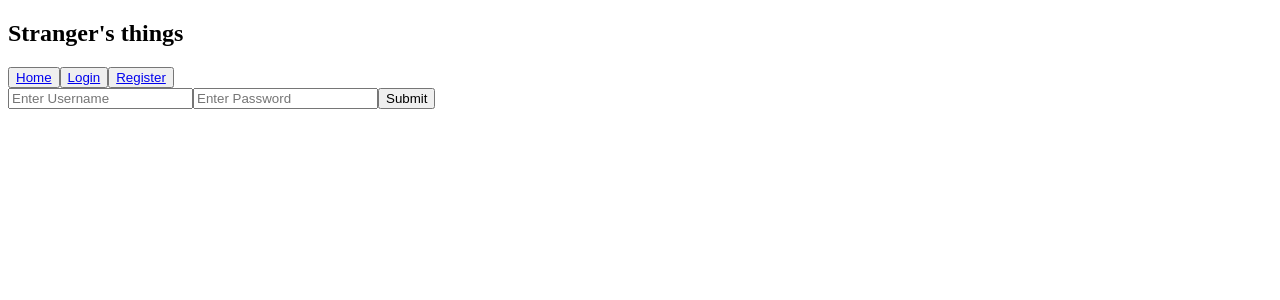
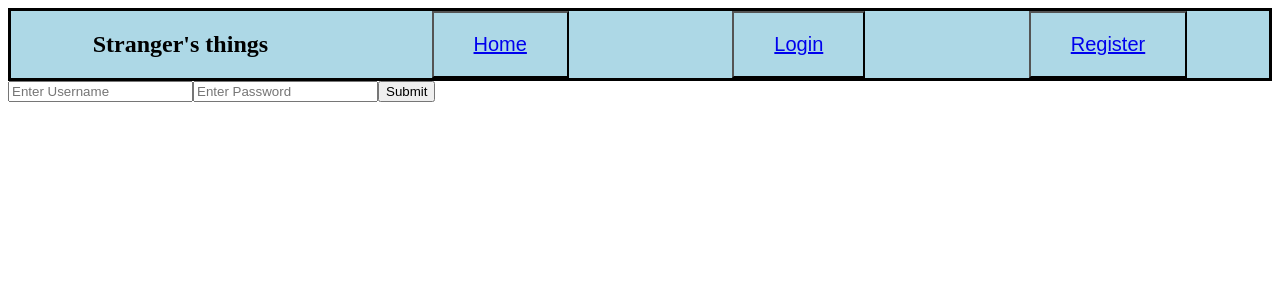
Before and after one commit to JacobCunico/my-strangers-things, a React (Create React App) app: page /login in a window 1280 px wide. Shown: the top 300 px of the page. Built offline with nearby package versions, Linux system fonts and the light colour scheme; no server answers.

Commit message:
everything works except for delete post

```diff
--- a/public/index.html
+++ b/public/index.html
@@ -5,6 +5,7 @@
     <meta http-equiv="X-UA-Compatible" content="IE=edge">
     <meta name="viewport" content="width=device-width, initial-scale=1.0">
     <title>Document</title>
+    <link rel="'stylesheet" href=""styles.css>
 </head>
 <body>
     <div id="app">home</div>
--- a/src/ajax-requests/index.js
+++ b/src/ajax-requests/index.js
@@ -125,3 +125,20 @@ export const myData = async (token) => {
     console.error(err);
   }
 }
+
+export const deletePost = async (key, token) => {
+  try {
+    const response = await fetch(`${BASE_URL}/posts/${key}`, {
+      method: "DELETE",
+      headers: {
+        'Content-Type': 'application/json',
+        'Authorization': `Bearer ${token}`
+      }
+    });
+    const result = await response.json();
+    console.log(result);
+    return result
+  } catch (err) {
+    console.error(err);
+  }
+}
--- a/src/componenets/Nav.js
+++ b/src/componenets/Nav.js
@@ -12,19 +12,23 @@ function Nav({ setToken, setIsLoggedIn, isLoggedIn }) {
     }
 
     return(
-        <nav>
+        <nav style={{backgroundColor: "lightblue",
+        border: "solid black",
+        display: "flex",
+        justifyContent: "space-around"
+        }}>
             <h1>Stranger's things</h1>
-            <button><Link to= '/'>Home</Link></button>
+            <button style={{padding: "1px 40px", backgroundColor: "lightblue", fontSize: "20px"}}><Link to= '/'>Home</Link></button>
             {
                 isLoggedIn ? (
                     <>
-                    <button onClick={logout}>Log Out</button>
-                    <button><Link to='/create-post'>Create Post</Link></button>
+                    <button  style={{padding: "1px 40px", backgroundColor: "lightblue", fontSize: "20px"}} onClick={logout}>Log Out</button>
+                    <button style={{padding: "1px 40px", backgroundColor: "lightblue", fontSize: "20px"} }><Link to='/create-post'>Create Post</Link></button>
                     </>
                 ) : (
                     <>
-                    <button><Link to='/login'>Login</Link></button>
-                    <button><Link to='/Register'>Register</Link></button>
+                    <button style={{padding: "1px 40px", backgroundColor: "lightblue", fontSize: "20px"}}><Link to='/login'>Login</Link></button>
+                    <button style={{padding: "1px 40px", backgroundColor: "lightblue", fontSize: "20px"}}><Link to='/Register'>Register</Link></button>
                     </>
                 )
             }
--- a/src/componenets/Posts.js
+++ b/src/componenets/Posts.js
@@ -1,5 +1,6 @@
 import React, { Fragment } from "react";
 import { Link } from 'react-router-dom';
+import { deletePost } from "../ajax-requests";
 
 function Posts({ posts }) {
 
@@ -12,12 +13,22 @@ function Posts({ posts }) {
                 {
                     post.isAuthor ? (
                         <>
-                        <p>Title: {post.title} Description: {post.description} Price: {post.price} location: {post.location} Delivery: {post.willDeliver}</p>
-                        <button>Delete Post</button>
+                        <p style={{padding: "1px 40px", fontSize: "20px", flexFlow: "row wrap", border: "solid black" }}>
+                            <span style={{ fontWeight: "bold"}}> Title:</span> {post.title}
+                            <span style={{ fontWeight: "bold"}}> Description:</span> {post.description}
+                            <span style={{ fontWeight: "bold"}}> Price:</span> {post.price}
+                            <span style={{ fontWeight: "bold"}}> Location:</span>{post.location}
+                            <span style={{ fontWeight: "bold"}}> Delivery:</span>{post.willDeliver}</p>
+                        <button onClick={deletePost}>Delete Post</button>
                         <button><Link to={`/update-post/${post._id}`} >Edit Post</Link></button>
                         </>
                     ) : (
-                        <p>Title: {post.title} Description: {post.description} Price: {post.price} location: {post.location} Delivery: {post.willDeliver}</p>
+                        <p style={{padding: "1px 40px", fontSize: "20px", flexFlow: "row wrap", border: "solid black" }}>
+                        <span style={{ fontWeight: "bold"}}> Title:</span> {post.title}
+                        <span style={{ fontWeight: "bold"}}> Description:</span> {post.description}
+                        <span style={{ fontWeight: "bold"}}> Price:</span> {post.price}
+                        <span style={{ fontWeight: "bold"}}> Location:</span>{post.location}
+                        <span style={{ fontWeight: "bold"}}> Delivery:</span>{post.willDeliver}</p>
                     )
                 }
                 </Fragment>
```
